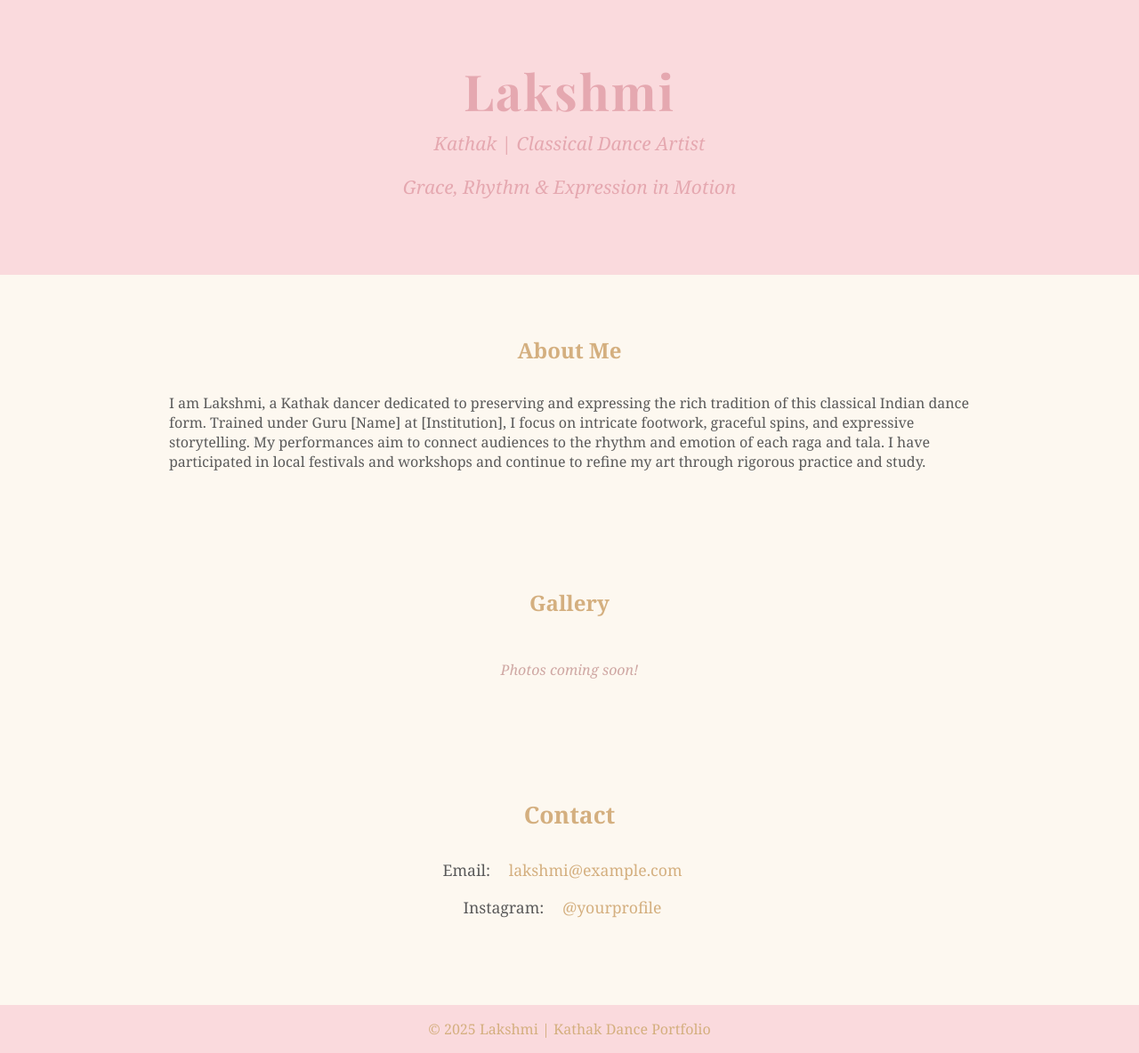
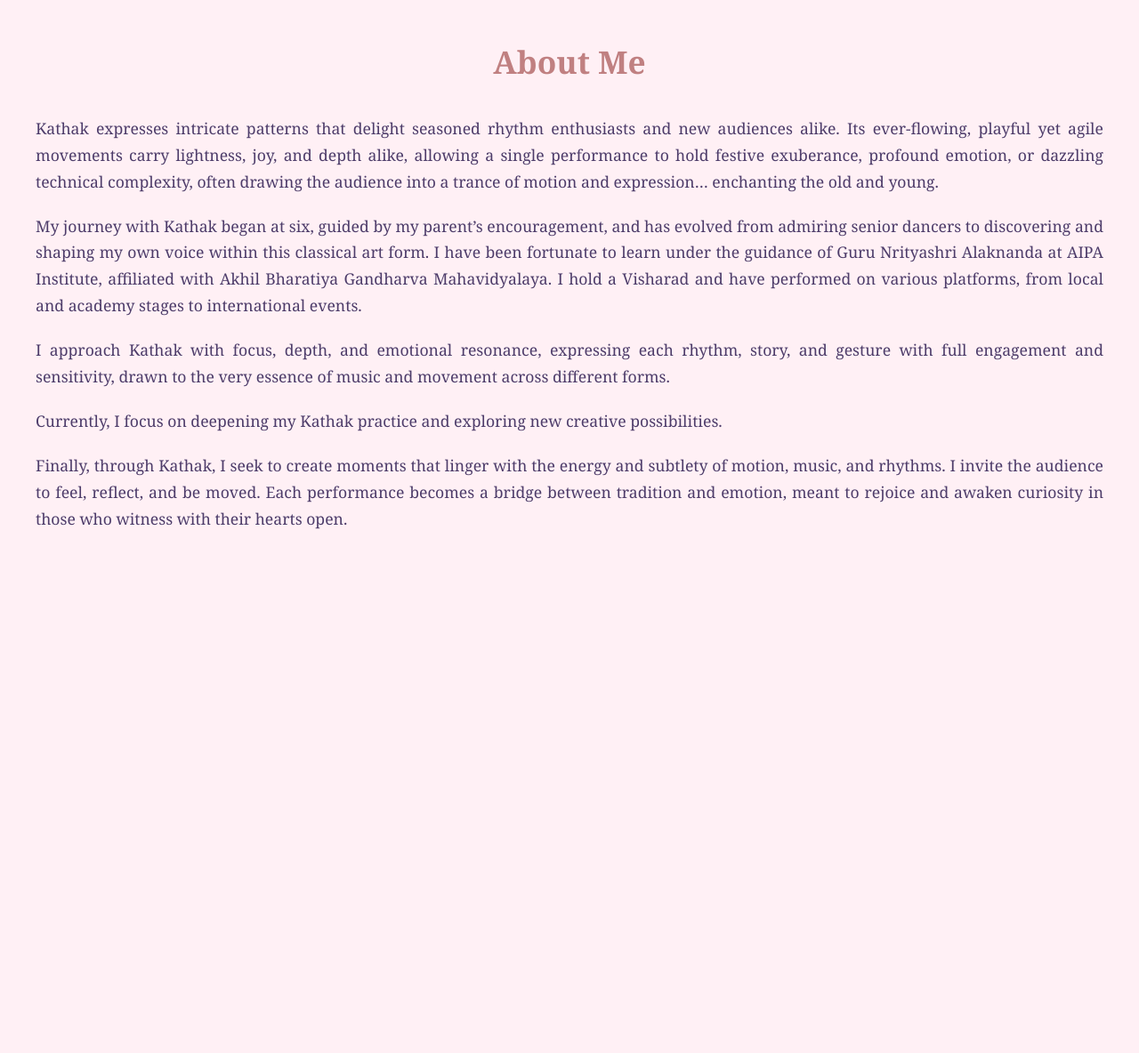
Before and after one commit to sankar-34/sankar-34.github.io, a plain HTML site: page index.html in a window 1280 px wide. Shown: the whole page at 89% size. After the commit the page ends 800 px from the top, so only its background shows below. Drawn offline with nearby package versions, Linux system fonts and the light colour scheme; a web font is replaced by a local one.

Commit message:
Update index.html

```diff
--- a/index.html
+++ b/index.html
@@ -3,119 +3,49 @@
 <head>
   <meta charset="UTF-8">
   <meta name="viewport" content="width=device-width, initial-scale=1.0">
-    <title>Lakshmi | Kathak Dancer</title>
-    <link href="https://fonts.googleapis.com/css2?family=Playfair+Display:ital,wght@0,400;0,700;1,400&display=swap" rel="stylesheet">
+  <title>Lakshmi - Kathak Portfolio</title>
   <style>
     body {
-            font-family: "Georgia", serif;
-            margin: 0; padding: 0;
-            background: #FDF8F0;
-            color: #5A5A5A;
-        }
-        a { text-decoration: none; }
-
-        header {
-            background: #FADADD;
-            color: #E5A8B0;
-            padding: 4rem 1rem;
-            text-align: center;
-        }
-        header h1 {
-            font-family: 'Playfair Display', serif;
-            font-size: 3.5rem;
-            margin: 0;
-            letter-spacing: 2px;
-        }
-        header p {
-            font-size: 1.3rem;
-            margin-top: 0.5rem;
-            font-style: italic;
+      font-family: 'Georgia', serif;
+      background-color: #fff0f5; /* very soft pink */
+      color: #4d3c6a; /* deep soft purple for text */
+      margin: 40px;
+      line-height: 1.7;
     }
 
-        section {
-            padding: 3rem 1rem;
-            max-width: 900px;
-            margin: auto;
+    h1 {
+      font-size: 2.2em;
+      color: #c08081; /* soft rose */
+      text-align: center;
+      margin-bottom: 30px;
     }
 
-        h2 {
-            text-align: center;
-            margin-bottom: 2rem;
-            color: #D4AF7F;
+    p {
+      text-align: justify;
+      margin-bottom: 20px;
+      font-size: 1.1em;
     }
 
-        .gallery {
-            display: flex;
-            flex-wrap: wrap;
-            gap: 1rem;
-            justify-content: center;
-        }
-        .gallery p {
-            font-style: italic;
-            color: #CFA7A3;
-        }
-
-        .contact {
-            text-align: center;
-            font-size: 1.1rem;
-        }
-        .contact a {
-            color: #D4AF7F;
-            margin: 0 1rem;
-        }
-        .contact a:hover {
-            text-decoration: underline;
-        }
-
-        footer {
-            background: #FADADD;
-            color: #D4AF7F;
-            text-align: center;
-            padding: 1rem;
-            margin-top: 2rem;
-        }
-
-        @media (max-width: 600px) {
-            header h1 { font-size: 2.5rem; }
+    /* Optional subtle highlight for important words */
+    em {
+      color: #a0522d; /* earthy tone for emphasis */
+      font-style: normal;
+      font-weight: 500;
     }
   </style>
 </head>
 <body>
+  <h1>About Me</h1>
 
-    <!-- Header -->
-    <header>
-        <h1>Lakshmi</h1>
-        <p>Kathak | Classical Dance Artist</p>
-        <p>Grace, Rhythm & Expression in Motion</p>
-    </header>
+  <p>Kathak expresses intricate patterns that delight seasoned rhythm enthusiasts and new audiences alike. Its ever-flowing, playful yet agile movements carry lightness, joy, and depth alike, allowing a single performance to hold festive exuberance, profound emotion, or dazzling technical complexity, often drawing the audience into a trance of motion and expression… enchanting the old and young.</p>
 
-    <!-- About Me -->
-    <section class="about">
-        <h2>About Me</h2>
-        <p>
-            I am Lakshmi, a Kathak dancer dedicated to preserving and expressing the rich tradition of this classical Indian dance form. Trained under Guru [Name] at [Institution], I focus on intricate footwork, graceful spins, and expressive storytelling. My performances aim to connect audiences to the rhythm and emotion of each raga and tala. I have participated in local festivals and workshops and continue to refine my art through rigorous practice and study.
-        </p>
-    </section>
+  <p>My journey with Kathak began at six, guided by my parent’s encouragement, and has evolved from admiring senior dancers to discovering and shaping my own voice within this classical art form. I have been fortunate to learn under the guidance of Guru Nrityashri Alaknanda at AIPA Institute, affiliated with Akhil Bharatiya Gandharva Mahavidyalaya. I hold a Visharad and have performed on various platforms, from local and academy stages to international events.</p>
 
-    <!-- Gallery -->
-    <section class="gallery-section">
-        <h2>Gallery</h2>
-        <div class="gallery">
-            <p>Photos coming soon!</p>
-        </div>
-    </section>
+  <p>I approach Kathak with focus, depth, and emotional resonance, expressing each rhythm, story, and gesture with full engagement and sensitivity, drawn to the very essence of music and movement across different forms.</p>
 
-    <!-- Contact -->
-    <section class="contact">
-        <h2>Contact</h2>
-        <p>Email: <a href="mailto:lakshmi@example.com">lakshmi@example.com</a></p>
-        <p>Instagram: <a href="https://instagram.com/yourprofile" target="_blank">@yourprofile</a></p>
-    </section>
+  <p>Currently, I focus on deepening my Kathak practice and exploring new creative possibilities.</p>
 
-    <!-- Footer -->
-    <footer>
-        &copy; 2025 Lakshmi | Kathak Dance Portfolio
-    </footer>
+  <p>Finally, through Kathak, I seek to create moments that linger with the energy and subtlety of motion, music, and rhythms. I invite the audience to feel, reflect, and be moved. Each performance becomes a bridge between tradition and emotion, meant to rejoice and awaken curiosity in those who witness with their hearts open.</p>
 
 </body>
 </html>
```
Lines whose indentation alone changed are shown as unchanged.
